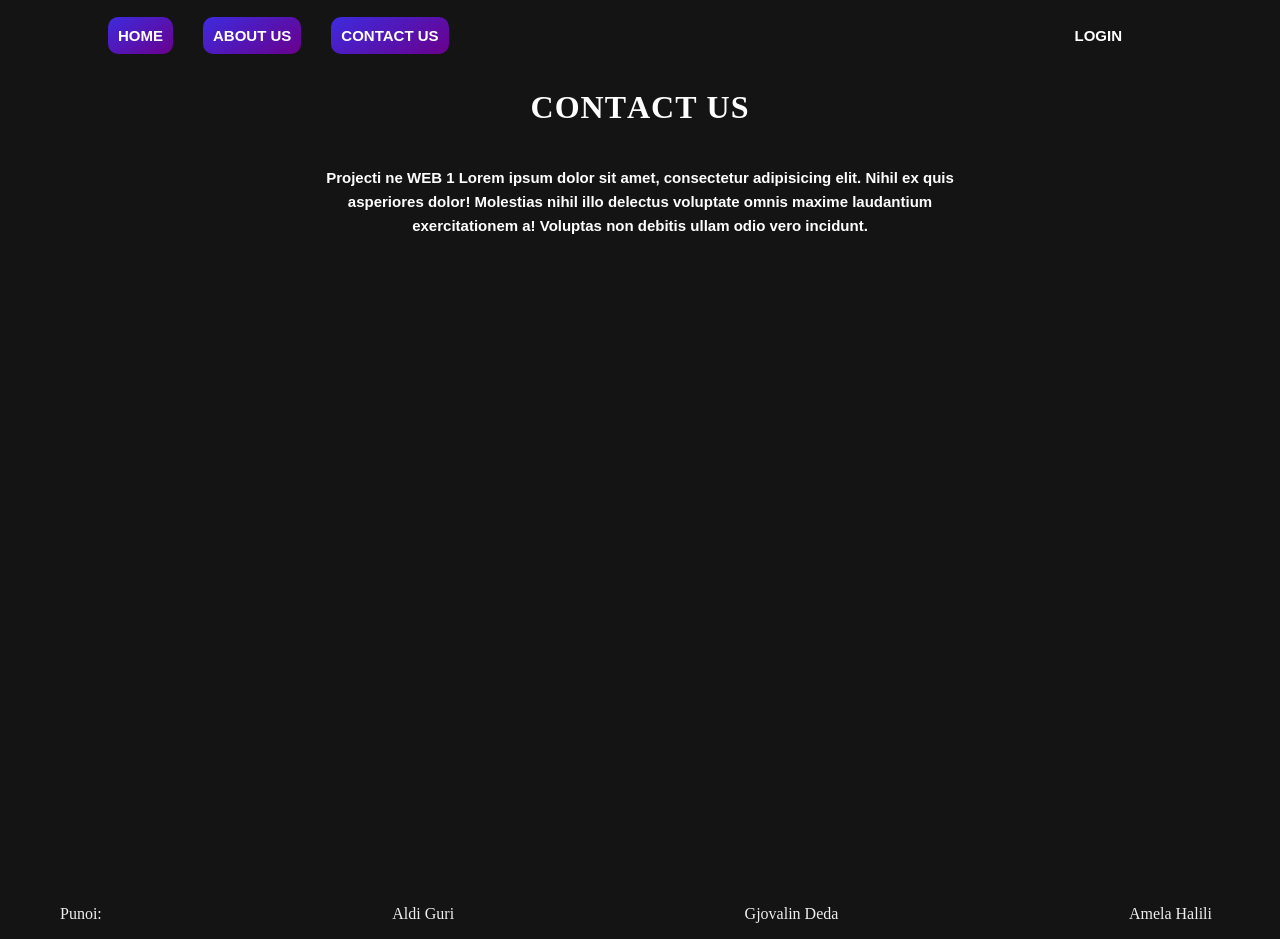
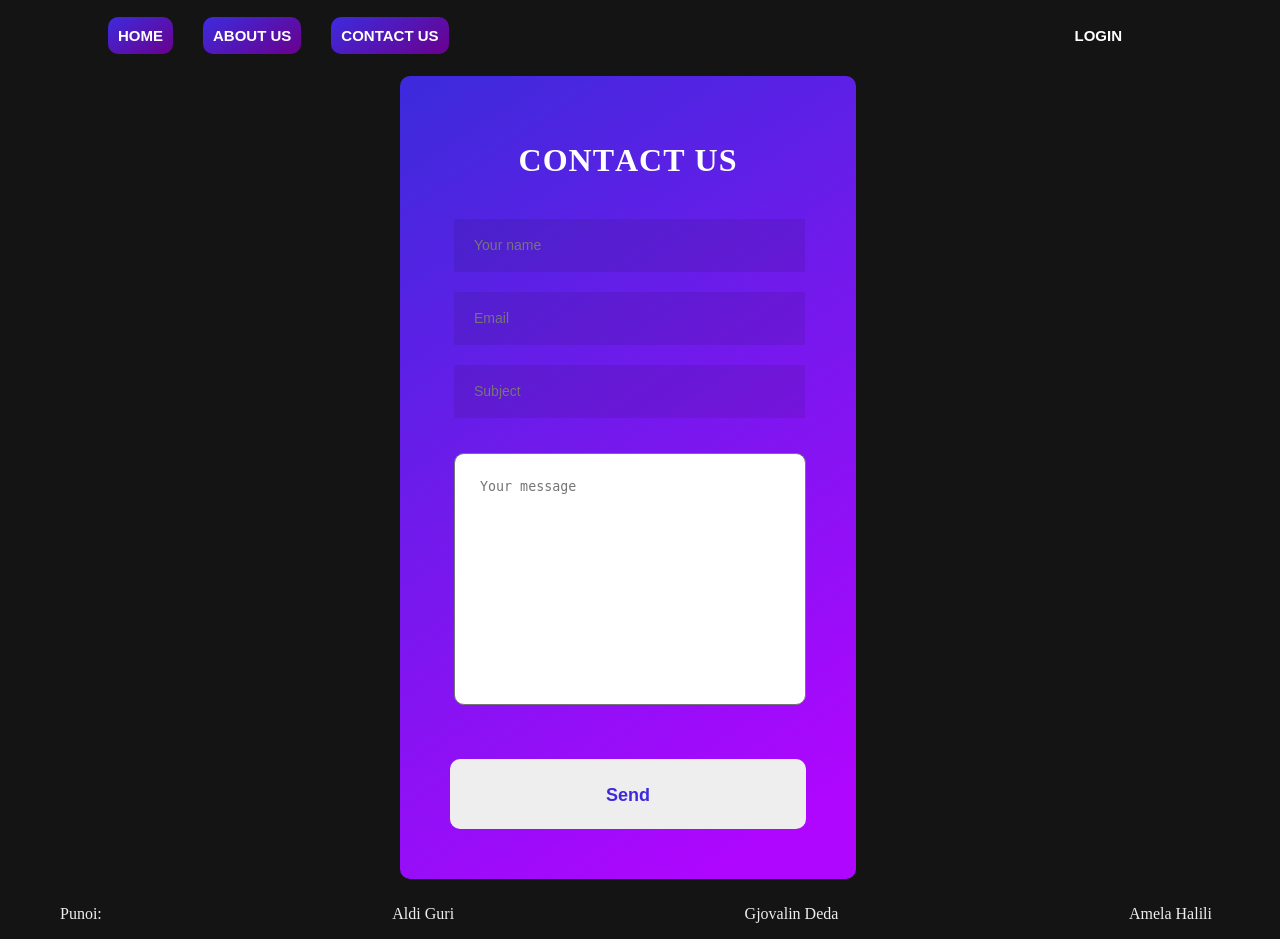
Before and after one commit to AldiGuri/VanillaIce, a PHP site: page /dashboard/contactus.php in a window 1280 px wide. Run offline with PHP 8.4, Linux system fonts and the light colour scheme.

Commit message:
submit form

```diff
--- a/dashboard/contactus.php
+++ b/dashboard/contactus.php
@@ -6,10 +6,37 @@ require "header.php";
 
 <main>
   <div class="main_container">
-    <h1 id="test" class="main_title"> Contact &nbsp Us</h1><br>
-    <h2 class="main_about"> Projecti ne WEB 1 Lorem ipsum dolor sit amet, consectetur adipisicing elit. Nihil ex quis asperiores dolor! Molestias nihil illo delectus voluptate omnis maxime laudantium exercitationem a! Voluptas non debitis ullam odio vero incidunt. </h2>
+
+    <div class="container_aboutus">
+      <form class="landing_enter_form_contactus" action='includes/contact_logic.php' id="contact_form" method='POST'>
+        <div class="enter_form_inner">
+        <h1 id="test" class="main_title"> Contact &nbsp Us</h1><br>
+          <div class="enter_form_fields">
+            <div class="enter_form_cell">
+              <span class="enter_form_placeholder " style="position: relative !important;"></span>
+              <input type='text' name='name' placeholder='Your name' >
+            </div>
+            <div class="enter_form_cell">
+              <span class="enter_form_placeholder" style="position: relative !important;"></span>
+              <input type='text' name='email' placeholder='Email' >
+            </div>
+            <div class="enter_form_cell">
+              <span class="enter_form_placeholder" style="position: relative !important;"></span>
+              <input type='text' name='subject' placeholder='Subject' >
+            </div>
+            <div class="enter_form_cell">
+              <span class="enter_form_placeholder" style="position: relative !important;"></span>
+              <textarea class="contactus_form" name="msg" form="contact_form" placeholder='Your message'></textarea>
+            </div>
+          </div>
+        </div>
+        <input type='submit' value='Send' class="enter_form_send" name="contact_submit">
+        <br>
+      </form>
+    </div>
   </div>
 </main>
+
 
 <?php
 
--- a/dashboard/includes/edit_logic.php
+++ b/dashboard/includes/edit_logic.php
@@ -27,7 +27,7 @@
 
 
     header("Location: ../index.php");
-      exit();
+    exit();
   }
 
 ?>
--- a/dashboard/style.css
+++ b/dashboard/style.css
@@ -196,3 +196,40 @@ span.fade {
   transition: all 0.3s linear;
   border-radius: 10px;
 }
+
+.container_aboutus {
+  position: fixed;
+  top: 300px;
+  left: 50%;
+  margin-top: -14em;
+  margin-left: -15em;
+  border-radius: 10px;
+  background-image: linear-gradient(146.8deg, #3e2adc 2.71%, #af06ff 91.07%);
+}
+.contactus_form {
+  padding: 25px;
+  margin-top: 15px;
+  width: 300px;
+  height: 200px;
+  border-radius: 10px;
+  resize: none;
+  overflow: hidden;
+}
+.span_contactus {
+  width: 311px;
+}
+.landing_enter_form_contactus {
+  padding: 45px 50px 50px;
+}
+
+.landing_enter_form_contactus input[type='text'] {
+  position: relative;
+  z-index: 2;
+  width: 311px;
+  height: 53px;
+  border: none;
+  background: rgba(21, 16, 27, 0.1);
+  color: #eeeeee;
+  font: 14px 'Raleway', Arial, sans-serif;
+  padding: 0 20px;
+}
```
Also changed, not shown: dashboard/includes/contact_logic.php (added, +31 -0 lines), README.md.
